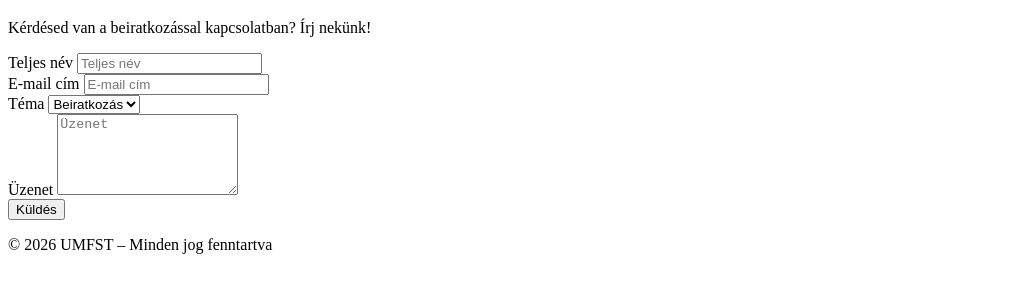
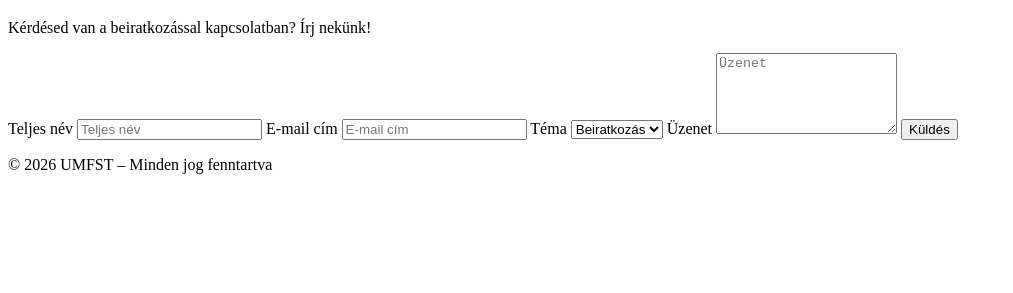
Before and after one commit to ydk002/bug1, a plain HTML site: page bug1/index.html in a window 1280 px wide. Shown: the part 87-380 px from the top of the page, without its empty margins (0-1013 px from the left). Drawn offline with Linux system fonts and the light colour scheme.

Commit message:
Update index.html

```diff
--- a/bug1/index.html
+++ b/bug1/index.html
@@ -13,37 +13,23 @@
   </header>
   <main>
     <p class="lead">Kérdésed van a beiratkozással kapcsolatban? Írj nekünk!</p>
-
     <form action="#" method="post">
-      <!-- Név mező -->
-      <div>
       <label for="nev">Teljes név</label>
       <input type="text" id="nev" name="nev" placeholder="Teljes név" required>
-      </div>
 
-      <!-- E-mail mező (típus javítva) -->
-      <div>
       <label for="email">E-mail cím</label>
       <input type="email" id="email" name="email" placeholder="E-mail cím" required>
-      </div>
 
-      <!-- Legördülő menü -->
-      <div>
       <label for="tema">Téma</label>
       <select id="tema" name="tema">
         <option value="beiratkozas">Beiratkozás</option>
         <option value="osztondij">Ösztöndíj</option>
         <option value="egyeb">Egyéb</option>
       </select>
-      </div>
 
-      <!-- Üzenet mező -->
-      <div>
       <label for="uzenet">Üzenet</label>
-        <textarea id="uzenet" name="uzenet" placeholder="Üzenet" rows="5" required></textarea>
-      </div>
+      <textarea id="uzenet" id="uzenet" name="uzenet" placeholder="Üzenet" rows="5"></textarea>
 
-      <!-- Submit gomb (a link helyett) -->
       <button type="submit">Küldés</button>
     </form>
   </main>
```
Lines whose indentation alone changed are shown as unchanged.
